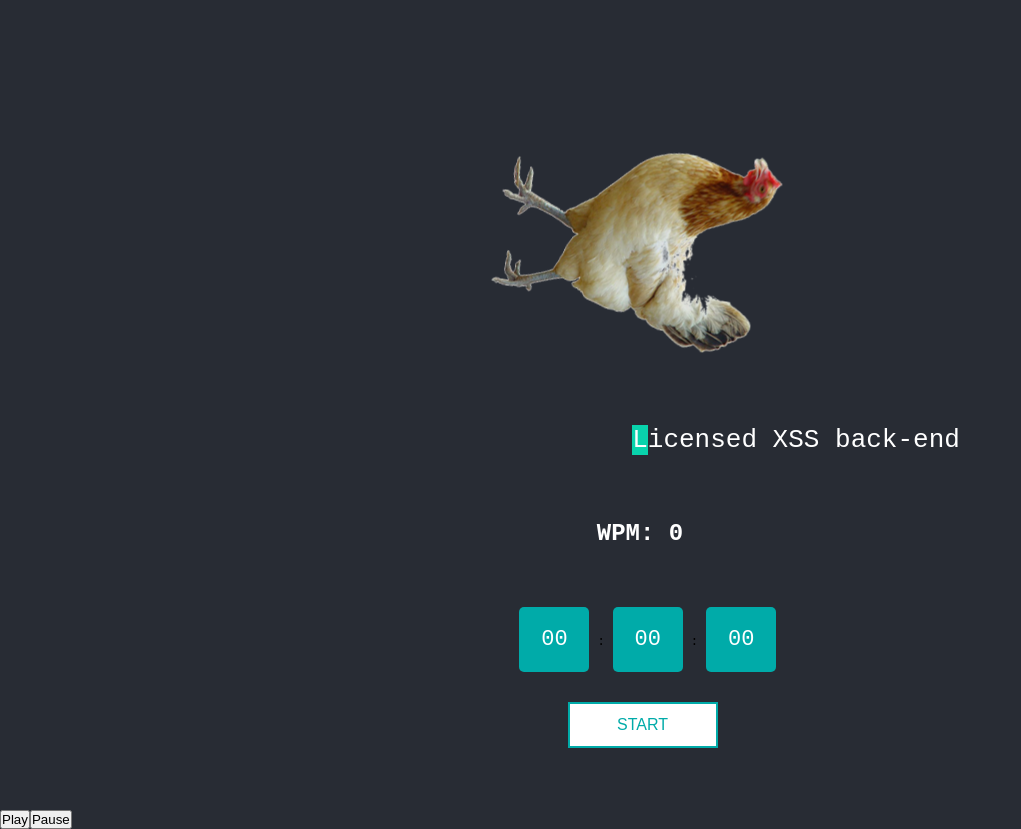
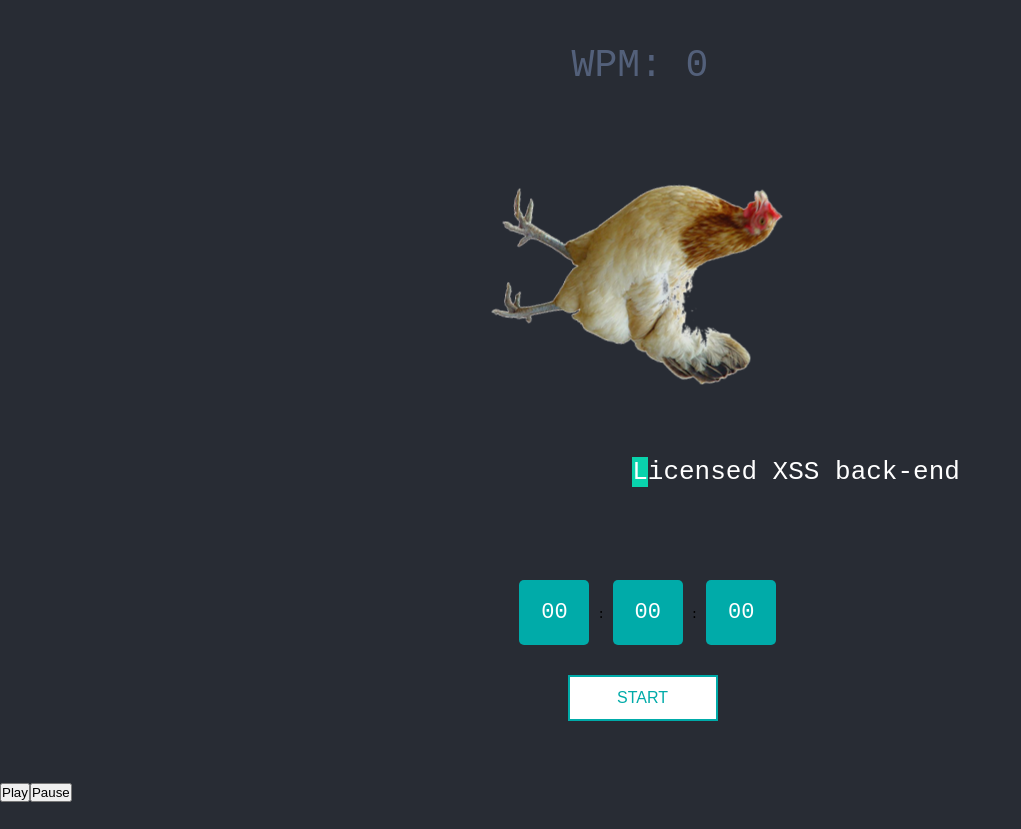
Before and after one commit to djsiu/MountainMadness2021, a React (Create React App) app in the folder interruptingchicken/: page / in a window 1280 px wide. Shown: the whole page, without its empty margins (0-1021 px from the left). After the commit the page ends 802 px from the top, so only its background shows below. Built offline with nearby package versions, Linux system fonts and the light colour scheme; no server answers.

Commit message:
formatted the wpm and moved to top

```diff
--- a/interruptingchicken/src/tabs/TypingPage/TypingPage.css
+++ b/interruptingchicken/src/tabs/TypingPage/TypingPage.css
@@ -56,6 +56,9 @@
 }
 
 .wpm {
-  color: white;
-  font-size: 24px;
+  font-weight: 100;
+  padding: 10px;
+  color: #627292;
+  opacity: 75%;
+  font-size: 38px;
 }
--- a/interruptingchicken/src/tabs/TypingPage/TypingPage.js
+++ b/interruptingchicken/src/tabs/TypingPage/TypingPage.js
@@ -107,6 +107,7 @@ function TypingPage() {
   return (
     <div className="TypingPage">
       <header className="TypingPage-header">
+        <h3 className="wpm">WPM: {wpm}</h3>
         <img src={logo_chick} className="TypingPage-logo" alt="logo" />
         <p className="Character">
           <span className="Character-out">
@@ -117,7 +118,6 @@ function TypingPage() {
         </p>
       </header>
       {popupFlag ? <Popup text={keyWords[index]} closePopup={toggleVars} chick={chicks[chick_index]}/> : null}
-      <h3 className="wpm">WPM: {wpm}</h3>
       <Timer/>
     </div>
   );
```
